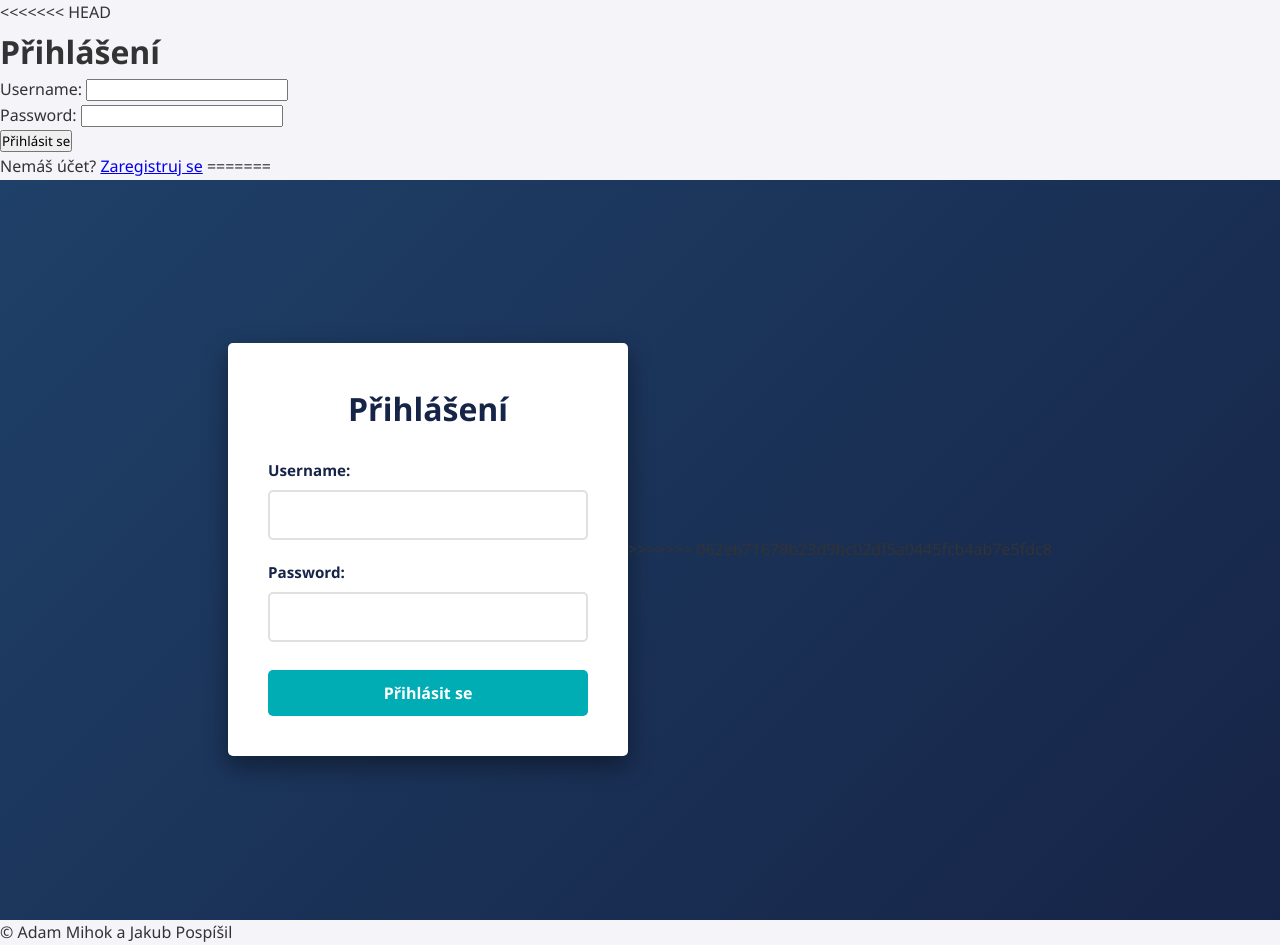
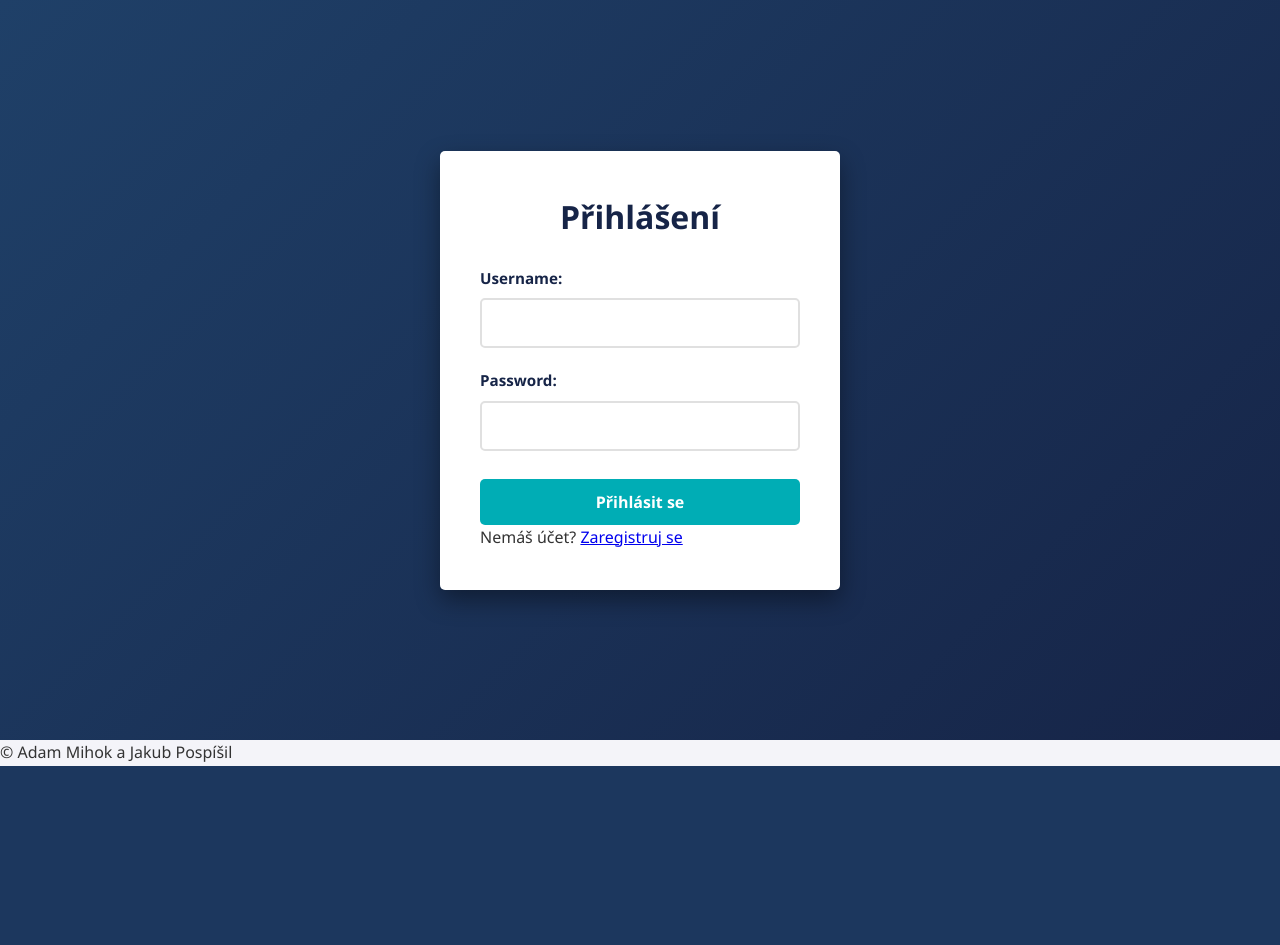
Before and after one commit to JakubPospi/petScheduler, a PHP site: page /login.php in a window 1280 px wide. Shown: the part 70-1015 px from the top of the page. After the commit the page ends 836 px from the top, so only its background shows below. Run offline with PHP 8.4, Linux system fonts and the light colour scheme.

Commit message:
uprava login.phtml

```diff
--- a/login.phtml
+++ b/login.phtml
@@ -1,19 +1,4 @@
-<body>
-<<<<<<< HEAD
-    <h1>Přihlášení</h1>
-
-    <form method="post">
-        <label>Username: <input type="text" name="username" required></label><br>
-        <label>Password: <input type="password" name="password" required></label><br>
-        <input type="submit" value="Přihlásit se">
-    </form>
-Nemáš účet? <a href="registrace.php">Zaregistruj se</a>
-
-
-</body>
-</html>
-=======
-    <div class="login-page-wrapper">
+   <div class="login-page-wrapper">
 <div class="login-box">
         <h1>Přihlášení</h1>
 
@@ -24,6 +9,6 @@ Nemáš účet? <a href="registrace.php">Zaregistruj se</a>
             <label>Password: <input type="password" name="password" required></label>
             <input type="submit" value="Přihlásit se">
         </form>
+        Nemáš účet? <a href="registrace.php">Zaregistruj se</a>
     </div>
->>>>>>> 062eb71678b23d9bc02df5a0445fcb4ab7e5fdc8
 </div>
```
